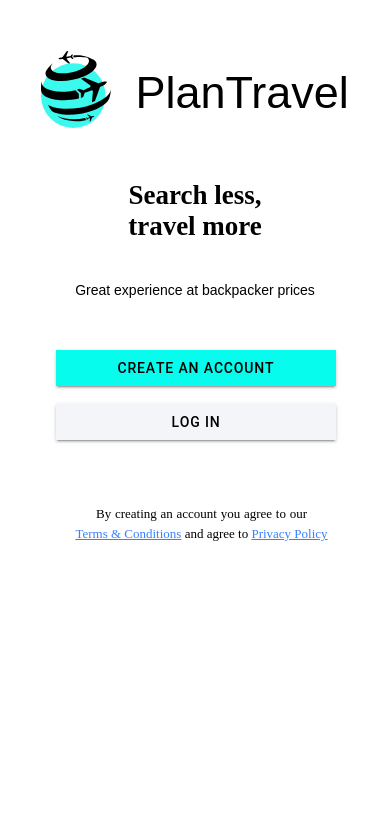
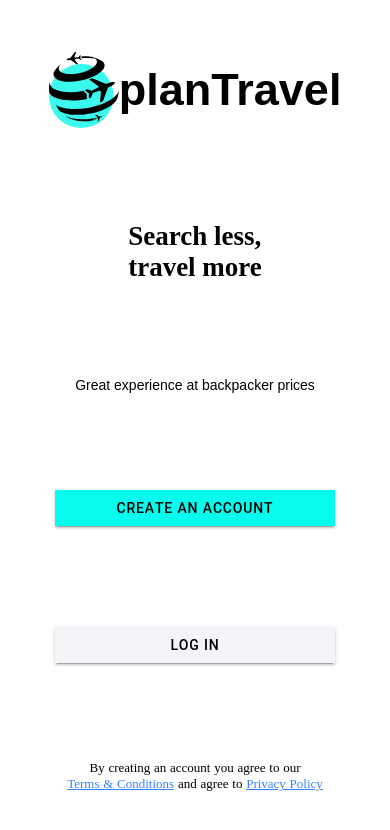
Before and after one commit to Naveen2301-stack/plan-your-trip, a React (Create React App) app: page /home in a window 390 px wide. Shown: the top 830 px of the page. Built offline with nearby package versions, Linux system fonts and the light colour scheme.

Commit message:
updated css and responsive for all platforms

```diff
--- a/src/pages/LandingPage/LandingPage.css
+++ b/src/pages/LandingPage/LandingPage.css
@@ -3,40 +3,23 @@
     flex-direction: column;
     font-family: 'Poppins', sans-serif;
     font-style: normal;
-    font-weight: 70;
+    font-weight: bold;
     font-size: 45px;
-    line-height: 175px;
-    /* identical to box height */
     color: #000000;
-    text-align:center;
-   /* height: 100px; */
-   align-items:flex-end;
-   margin-left: 1.5rem;
+    align-items: flex-end;
 }
 
-
 .img {
-    /* max-width: 100%; */
     display: flex;
     width: 18vw;
-    height: 20vh;
-    /* flex-direction:column; */
-    margin-left: 0rem;
 }
 
-.plan3{
+.plan3 {
     width: 280px;
 }
 
 .plan4 {
-
     width: 280px;
-/*
-    margin-left: 4rem;
-
-    background: #FFFEFE;
-    margin-top: 20px;
-    border-radius: 1000px; */
 }
 
 .plan5 {
@@ -47,13 +30,10 @@
     font-style: normal;
     font-weight: 500;
     font-size: 13px;
-    line-height: 100px;
-    /* text-align: end; */
     color: #000000;
-    margin-top: 20px;
-    margin-left: 4rem;
     word-spacing: 0.5px;
 }
+
 .lp-last-text {
     display: flex;
     justify-content: center;
@@ -63,65 +43,58 @@
     font-style: normal;
     font-weight: 500;
     font-size: 13px;
-    line-height: 100px;
-    /* text-align: end;  */
     color: #000000;
-    margin-top: -80px;
-    margin-left: 4rem;
 }
 
-.plan8{
-
-        display: flex;
-        font-family: 'Gulzar', serif;
-        /* font-family: 'Poppins', sans-serif; */
-        color: #000000;
-        font-weight: 700;
-        font-size: 27px;
-        /* width: 70vw; */
-
-        /* left: 119px; */
-        margin-left: 10rem;
-
-
-}
-.signup-row{
+.signup-row {
     display: flex;
     justify-content: center;
-    /* padding-right: 20%; */
+    align-items: center;
 }
-.text-row{
+
+.text-row {
     font-family: 'Gulzar', serif;
     display: flex;
+    flex-direction: column;
     justify-content: center;
-        /* padding-right: 20%; */
     font-size: 27px;
     font-weight: 700;
 }
-.text-row1{
+
+.text-row1 {
     display: flex;
     justify-content: center;
     font-family: 'Gulzar', serif;
     font-weight: 700;
     font-size: 27px;
 }
-.text-row2{
+
+.text-row2 {
     display: flex;
     justify-content: center;
     font-family: 'Poppins', sans-serif;
     font-size: 14px;
-    margin-top: 40px;
+}
+
+.create-acnt-btn {
+    display: flex;
+    justify-content: center;
+}
+
+.login-acnt-btn {
+    display: flex;
+    justify-content: center;
 
 }
-.create-acnt-btn{
+
+.grid8 {
     display: flex;
-    justify-content: center;
-    margin-top: 3rem;
-    margin-left: 1px;
+    flex-direction: column;
+    justify-content: space-around;
+    align-items: center;
+    height: 100vh;
 }
-.login-acnt-btn{
-    display: flex;
-    justify-content: center;
-    margin-left: 1px;
-    margin-top: 10px;
+
+.const {
+    height: 100%;
 }
--- a/src/pages/LandingPage/LandingPage.jsx
+++ b/src/pages/LandingPage/LandingPage.jsx
@@ -20,20 +20,20 @@ import { Link } from "react-router-dom";
   return (
     <IonPage>
       <IonContent className="const">
-          <IonGrid>
+        <IonGrid className="grid8">
           <IonRow className="signup-row">
 
-            <IonImg src="assets/icon/Group.svg" alt="" className="img" />
+            <IonImg src="assets/icon/Group.svg" className="img" alt="" />
 
-              <IonLabel className="plan">PlanTravel</IonLabel>
+            <IonLabel className="plan">planTravel</IonLabel>
 
           </IonRow>
 
           <IonRow className="text-row">
             <IonLabel >Search less,</IonLabel>
-            </IonRow>
+          {/* </IonRow>
 
-            <IonRow className="text-row1">
+          <IonRow className="text-row1"> */}
             <IonLabel >travel more</IonLabel>
           </IonRow>
 
@@ -42,7 +42,7 @@ import { Link } from "react-router-dom";
           </IonRow>
 
           <IonRow className="create-acnt-btn">
-            <IonButton expand="full"size="default"fill="solid"color="green"routerLink="/signup" className="plan3"> CREATE AN ACCOUNT</IonButton>
+            <IonButton expand="full" size="default" fill="solid" color="green" routerLink="/signup" className="plan3"> CREATE AN ACCOUNT</IonButton>
 
           </IonRow>
           <IonRow className="login-acnt-btn">
@@ -59,11 +59,7 @@ import { Link } from "react-router-dom";
           </IonRow>
           <IonRow className="plan5">
             <IonLabel >By creating an account you agree to our</IonLabel>
-           </IonRow>
-           <IonRow className="lp-last-text" >
-
-              <IonLabel ><Link>Terms & Conditions</Link> and agree to <Link>Privacy Policy</Link> </IonLabel>
-
+            <IonLabel ><Link to="/">Terms & Conditions</Link> and agree to <Link to="/">Privacy Policy</Link> </IonLabel>
           </IonRow>
         </IonGrid>
       </IonContent>
```
Lines whose indentation alone changed are shown as unchanged.
